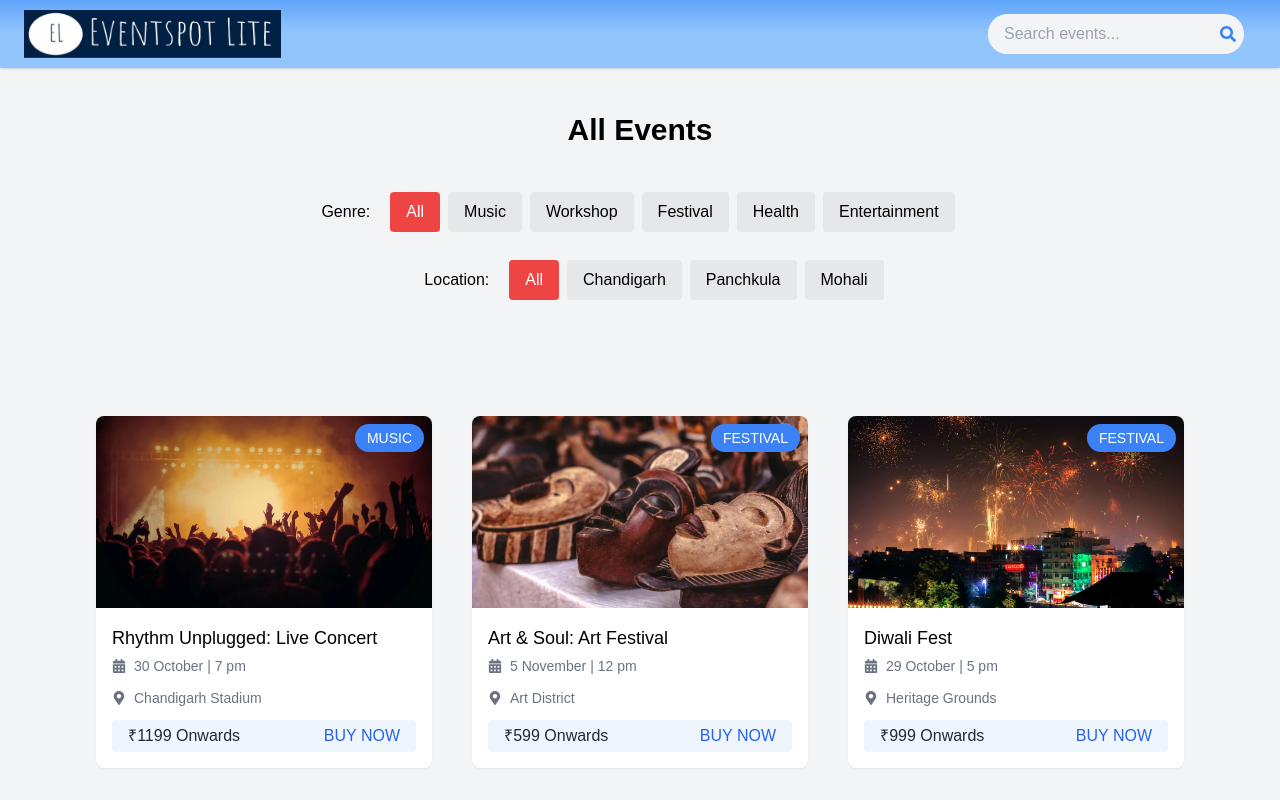
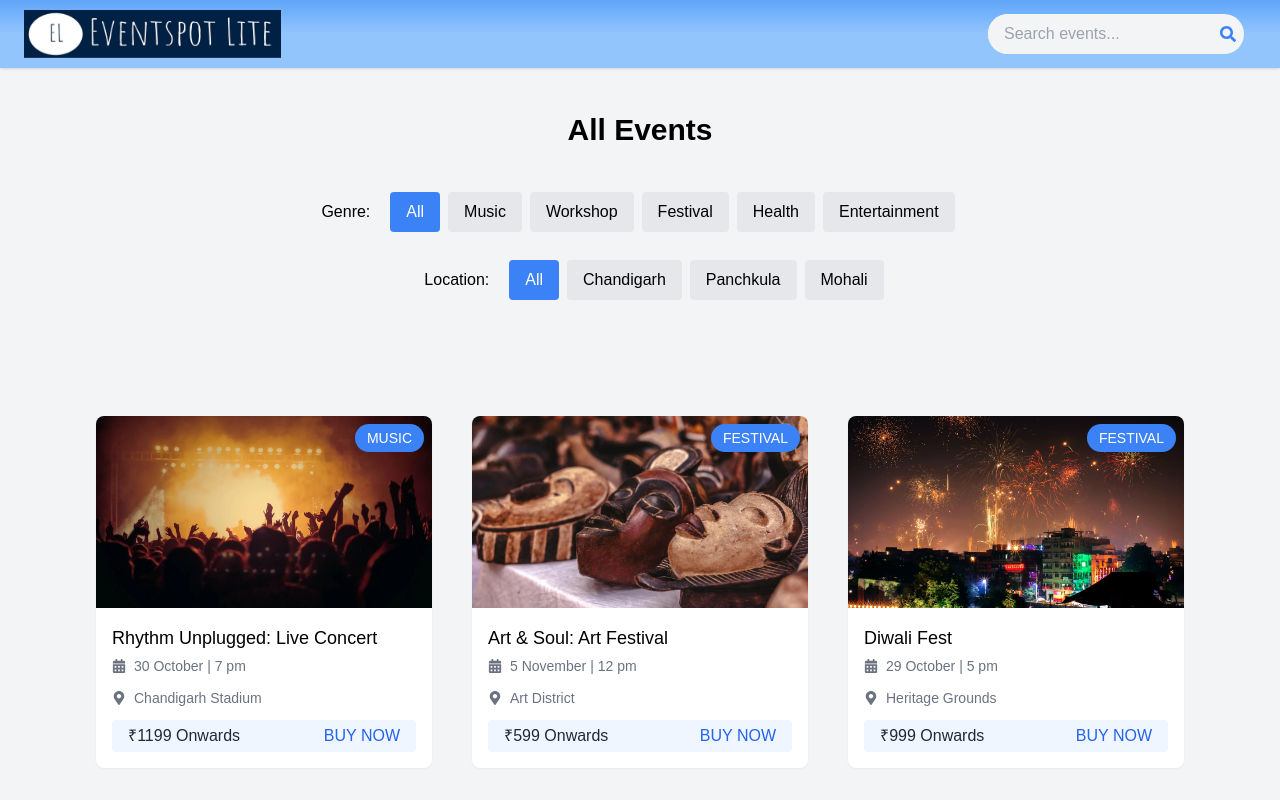
Before and after one commit to gbgaurav007/Gaurav_Bansal_EventSpotLite, a React (Vite) app: page /events in a window 1280 px wide. Shown: the top 800 px of the page. Built offline with nearby package versions, Linux system fonts and the light colour scheme; a web font is replaced by a local one.

Commit message:
Update EventListPage

```diff
--- a/src/pages/EventListPage.jsx
+++ b/src/pages/EventListPage.jsx
@@ -12,6 +12,8 @@ function EventListPage() {
   const location = useLocation();
   const initialGenre = location.state?.genre || 'All';
 
+
+  // State hooks for filtering, search, selected event, and loading
   const [selectedEvent, setSelectedEvent] = useState(null);
   const [genreFilter, setGenreFilter] = useState(initialGenre);
   const [locationFilter, setLocationFilter] = useState('All');
@@ -19,13 +21,17 @@ function EventListPage() {
   const [loading, setLoading] = useState(true);
 
 
+  // Scroll to top on component mount
   useEffect(() => {
     window.scrollTo(0, 0);
   }, []);
 
+  // Function to open and close event modal
   const openModal = (event) => setSelectedEvent(event);
   const closeModal = () => setSelectedEvent(null);
 
+
+  // Simulated loading effect on initial render
   useEffect(() => {
     const timer = setTimeout(() => {
       setLoading(false);
@@ -34,6 +40,8 @@ function EventListPage() {
     return () => clearTimeout(timer);
   }, []);
 
+
+  // Filtering events based on search term, genre, and location
   const filteredEvents = events.filter((event) => {
     const matchesSearch =
       event.name.toLowerCase().includes(searchTerm.toLowerCase()) ||
@@ -44,6 +52,8 @@ function EventListPage() {
     return matchesSearch && matchesGenre && matchesLocation;
   });
 
+
+  // Update genre or location filter with loading effect
   const handleFilterChange = (type, value) => {
     setLoading(true);
     setTimeout(() => {
@@ -57,22 +67,26 @@ function EventListPage() {
     <div className="bg-gray-100 min-h-screen">
       <Navbar setSearchTerm={setSearchTerm} />
 
+      {/* Loader while events are loading */}
       {loading ? (
         <div className="flex justify-center items-center min-h-screen">
           <BallTriangle
             height={100}
             width={100}
             radius={5}
-            color="#FF5733"
+            color="#2196F3"
             ariaLabel="ball-triangle-loading"
             wrapperStyle={{}}
             visible={true}
           />
         </div>
       ) : (
+
+        // Main event list content
         <div className="px-4 py-8 transition-opacity duration-500 ease-in-out opacity-100">
           <h1 className="text-3xl font-bold text-center mb-10">All Events</h1>
 
+          {/* Filter buttons for genre and location */}
           <div className="flex flex-col items-center justify-center space-y-4 md:space-y-5 md:space-x-8 mb-8">
             <div className="flex flex-wrap items-center">
               <span className="mr-4 font-semibold">Genre:</span>
@@ -80,21 +94,20 @@ function EventListPage() {
                 <button
                   key={genre}
                   onClick={() => handleFilterChange('genre', genre)}
-                  className={`px-4 py-2 m-1 rounded ${genreFilter === genre ? 'bg-red-500 text-white' : 'bg-gray-200'
+                  className={`px-4 py-2 m-1 rounded ${genreFilter === genre ? 'bg-blue-500 text-white' : 'bg-gray-200 hover:bg-blue-200'
                     }`}
                 >
                   {genre}
                 </button>
               ))}
             </div>
-
             <div className="flex flex-wrap items-center">
               <span className="mr-4 font-semibold">Location:</span>
               {['All', 'Chandigarh', 'Panchkula', 'Mohali'].map((location) => (
                 <button
                   key={location}
                   onClick={() => handleFilterChange('location', location)}
-                  className={`px-4 py-2 m-1 rounded ${locationFilter === location ? 'bg-red-500 text-white' : 'bg-gray-200'
+                  className={`px-4 py-2 m-1 rounded ${locationFilter === location ? 'bg-blue-500 text-white' : 'bg-gray-200 hover:bg-blue-200'
                     }`}
                 >
                   {location}
@@ -119,8 +132,10 @@ function EventListPage() {
         </div>
       )}
 
+      {/* Event modal to show event details */}
       {selectedEvent && <EventModal event={selectedEvent} closeModal={closeModal} />}
 
+      {/* Footer section */}
       <Footer/>
     </div>
   );
```
